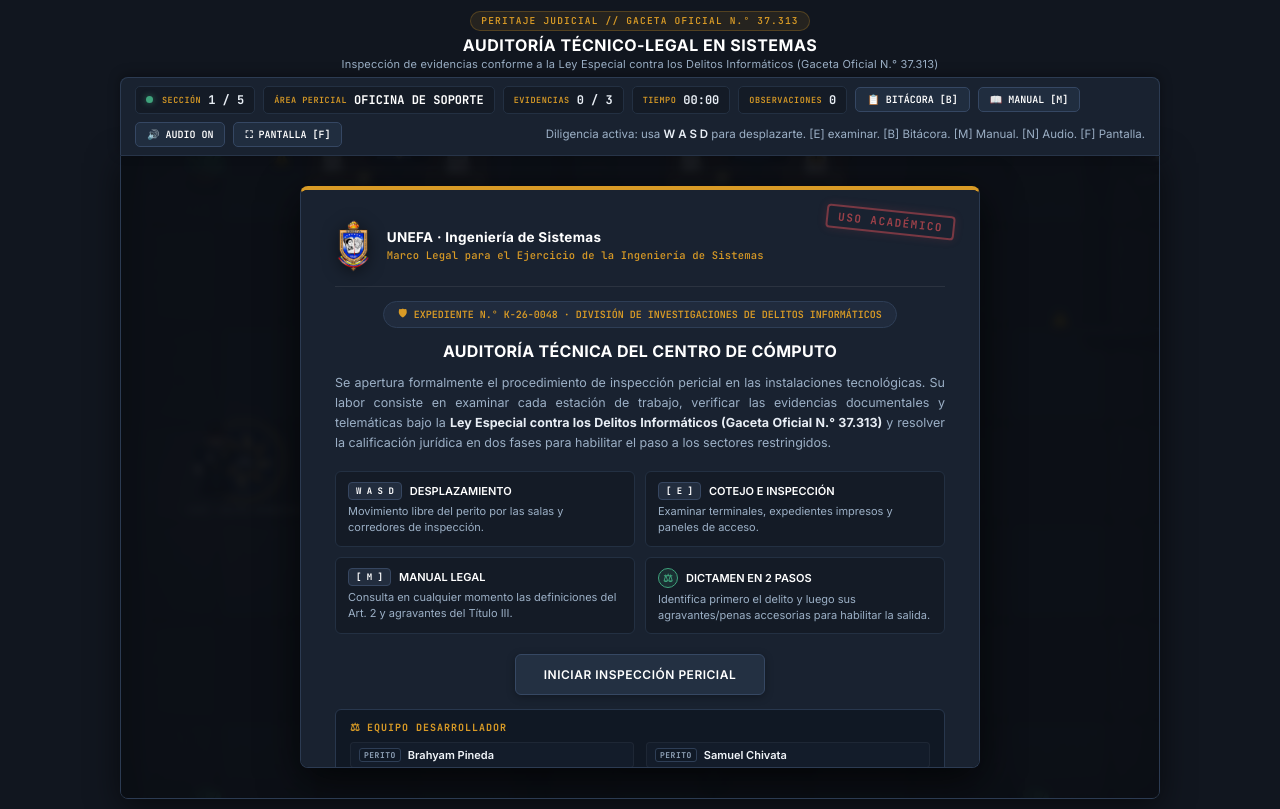
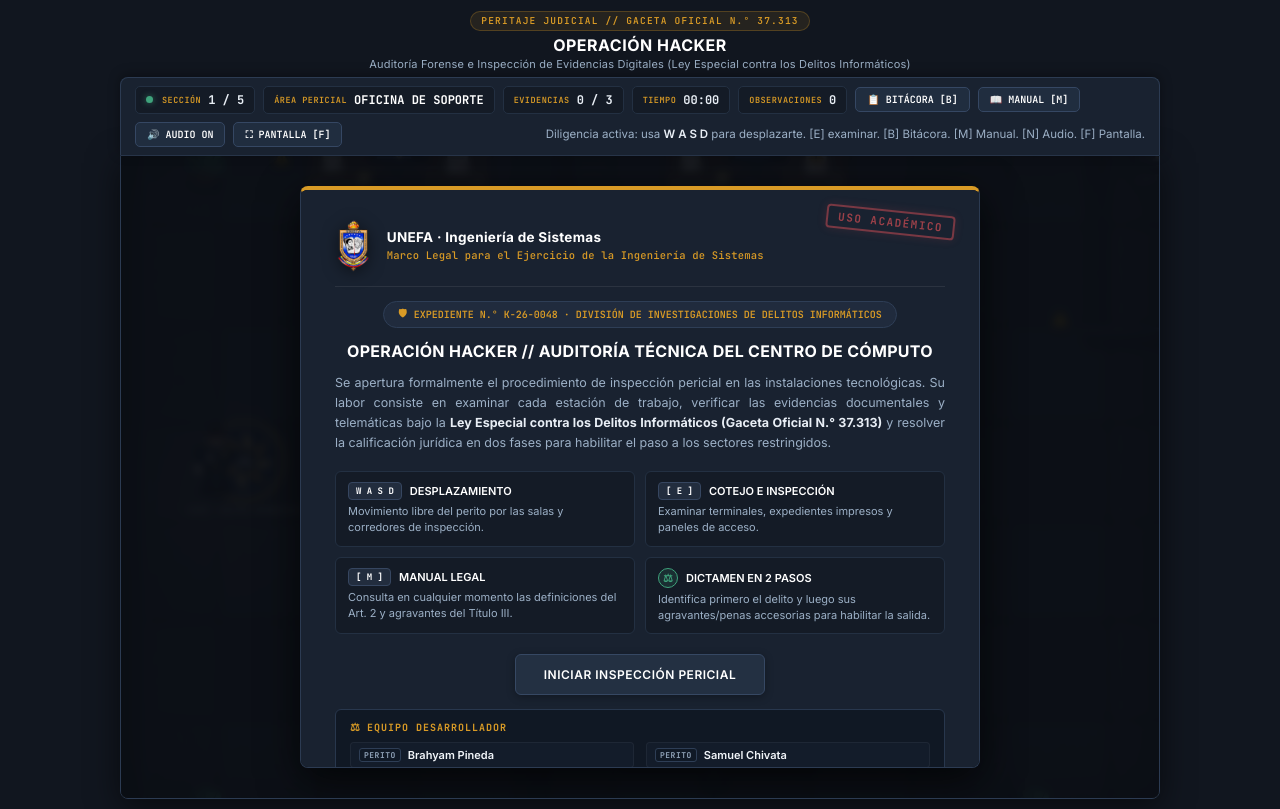
Before and after one commit to pinedabrahyamaa-sys/Videojuego-marco-legal, a plain HTML site: page index.html in a window 1280 px wide. Drawn offline with Linux system fonts and the light colour scheme; animation ran at ten frames a second.

Commit message:
docs: titular el juego como OPERACION HACKER y agregar README.md institucional

```diff
--- a/index.html
+++ b/index.html
@@ -3,7 +3,7 @@
 <head>
     <meta charset="UTF-8">
     <meta name="viewport" content="width=device-width, initial-scale=1.0">
-    <title>Auditoría Forense - Ley Especial contra los Delitos Informáticos (Gaceta N.° 37.313)</title>
+    <title>OPERACIÓN HACKER — Peritaje Forense y Marco Legal (Gaceta N.° 37.313)</title>
     <!-- Favicon Vectorial Forense -->
     <link rel="icon" type="image/svg+xml" href="favicon.svg">
     <!-- Google Fonts: Inter para lectura nítida y JetBrains Mono para códigos y registros periciales -->
@@ -17,8 +17,8 @@
 
     <header>
         <div class="header-tag">PERITAJE JUDICIAL // GACETA OFICIAL N.° 37.313</div>
-        <h1>AUDITORÍA TÉCNICO-LEGAL EN SISTEMAS</h1>
-        <div class="subtitle">Inspección de evidencias conforme a la Ley Especial contra los Delitos Informáticos (Gaceta Oficial N.° 37.313)</div>
+        <h1>OPERACIÓN HACKER</h1>
+        <div class="subtitle">Auditoría Forense e Inspección de Evidencias Digitales (Ley Especial contra los Delitos Informáticos)</div>
     </header>
 
     <!-- HUD Superior: Panel de Control de la Diligencia -->
@@ -112,7 +112,7 @@
                     <span class="badge-icon">🛡</span>
                     <span>EXPEDIENTE N.° K-26-0048 · DIVISIÓN DE INVESTIGACIONES DE DELITOS INFORMÁTICOS</span>
                 </div>
-                <h2 class="screen-title">AUDITORÍA TÉCNICA DEL CENTRO DE CÓMPUTO</h2>
+                <h2 class="screen-title">OPERACIÓN HACKER // AUDITORÍA TÉCNICA DEL CENTRO DE CÓMPUTO</h2>
                 <p class="screen-desc">
                     Se apertura formalmente el procedimiento de inspección pericial en las instalaciones tecnológicas.
                     Su labor consiste en examinar cada estación de trabajo, verificar las evidencias documentales y
@@ -193,7 +193,7 @@
                         <div class="print-inst-top">REPÚBLICA BOLIVARIANA DE VENEZUELA</div>
                         <div class="print-inst-unefa">UNIVERSIDAD NACIONAL EXPERIMENTAL POLITÉCNICA DE LA FUERZA ARMADA NACIONAL</div>
                         <div class="print-inst-sub">UNEFA · DEPARTAMENTO DE INGENIERÍA DE SISTEMAS · CÁTEDRA DE MARCO LEGAL</div>
-                        <div class="print-main-title">EXPERTICIA INFORMÁTICA — DICTAMEN PERICIAL</div>
+                        <div class="print-main-title">OPERACIÓN HACKER — DICTAMEN PERICIAL FORENSE</div>
                         <div class="print-law-sub">Ley Especial contra los Delitos Informáticos (Gaceta Oficial N.° 37.313)</div>
                     </div>
                 </div>
@@ -202,7 +202,7 @@
                     <span class="badge-icon">✓</span>
                     <span>DICTAMEN EMITIDO // INFORME PERICIAL CONSOLIDADO</span>
                 </div>
-                <h2 class="screen-title screen-only">EXPERTICIA INFORMÁTICA — DICTAMEN PERICIAL</h2>
+                <h2 class="screen-title screen-only">OPERACIÓN HACKER — DICTAMEN PERICIAL FORENSE</h2>
                 <p class="screen-desc">
                     Informe consolidado listo para remisión al Ministerio Público (Ley Especial contra los Delitos Informáticos, G.O. N.° 37.313). Se ha culminado la totalidad de las 5 secciones periciales, logrando tipificar con rigor legal las infracciones y determinando las sanciones principales, accesorias e indemnizaciones civiles correspondientes.
                 </p>
```
Also changed, not shown: 1 other file.
